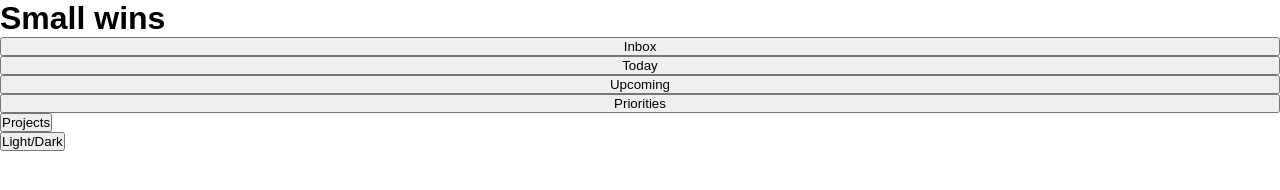
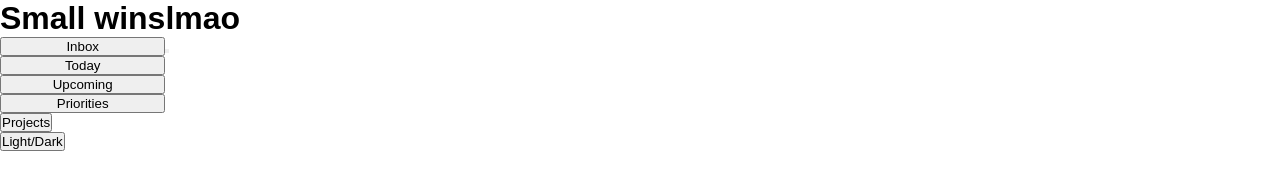
Before and after one commit to SakolkiatNr/small-wins, a website built with webpack: page src/template.html in a window 1280 px wide. Built offline with nearby package versions, Linux system fonts and the light colour scheme.

Commit message:
Export module from content.js to index.js

```diff
--- a/src/content/content.js
+++ b/src/content/content.js
@@ -1,7 +1,7 @@
 function headerText() {
     const header = document.createElement('h1');
-    headTarget.classList.add('content-header');
-    headTarget.textContent = 'lmao';
+    header.classList.add('content-header');
+    header.textContent = 'lmao';
 
     return header;
 }
@@ -21,8 +21,6 @@ function addTaskBtn() {
 }
 
 function contentContainer() {
-    headerText();
-
     // create container for tasks and addTaskBtn
     const container = document.createElement('div');
     container.classList.add('content-container');
@@ -31,6 +29,7 @@ function contentContainer() {
     return container;
 }
 
-function renderContent(target) {
-    target.append(contentContainer());
+export function renderContent(target) {
+    target.append(headerText(),contentContainer());
+    console.log('content.js is working');
 }
--- a/src/index.js
+++ b/src/index.js
@@ -1,5 +1,9 @@
 import "./styles.css";
 import renderSidebar from "./content/sidebar";
+import { renderContent } from "./content/content";
 
 const target = document.querySelector('.sidebar');
+const contentTarget = document.querySelector('.content');
+
 renderSidebar(target);
+renderContent(contentTarget);
--- a/src/styles.css
+++ b/src/styles.css
@@ -8,6 +8,9 @@
     color: var(--font-color);
 }
 
+body {
+    display: flex;
+}
 
 .sidebar-btns {
     display: flex;
```
